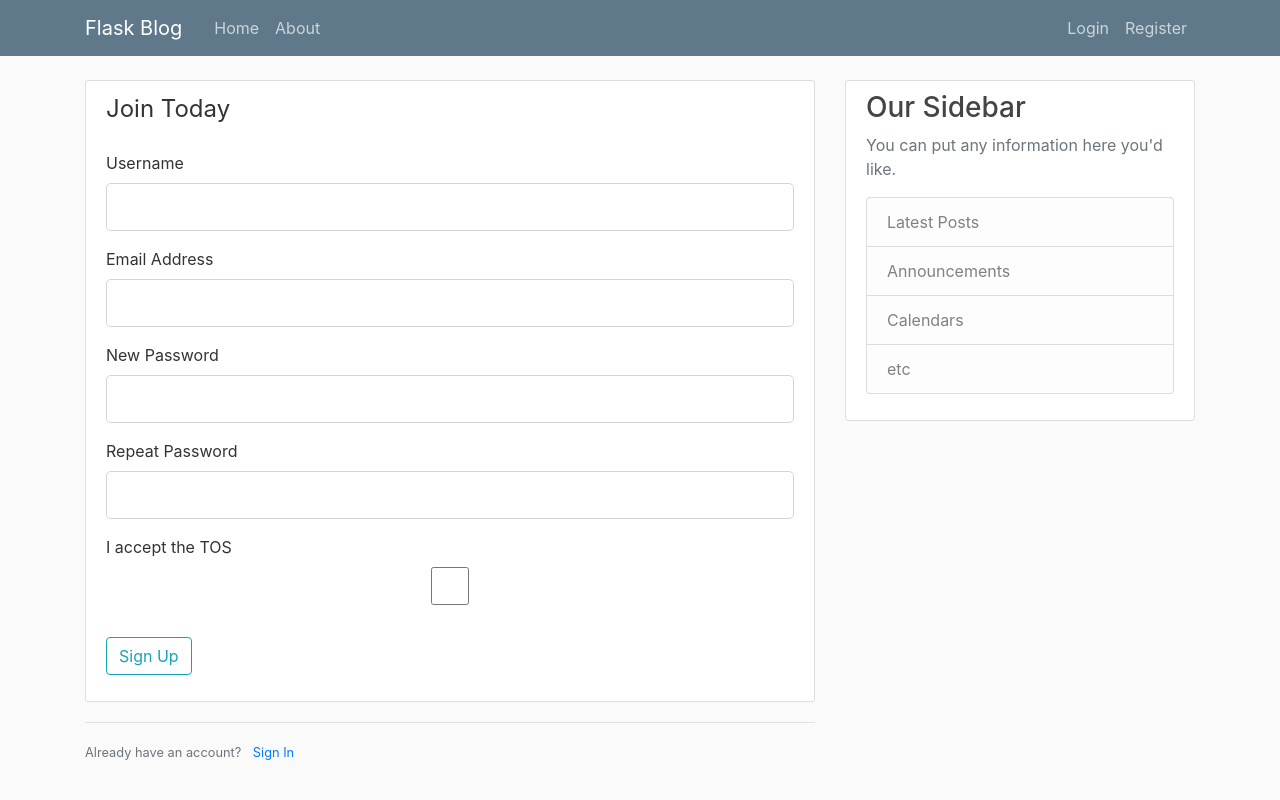
After one commit to itsmekathi/FlaskApplications, a Flask app: page /register in a window 1280 px wide. The commit adds this page. Run offline with Flask 2, Linux system fonts and the light colour scheme; parts of the project's set-up code (start-up, migrations or seed data) failed here and were passed over; some libraries are stand-ins or nearby versions.

Commit message:
Added new register and login forms with pages

```diff
--- a/Flask_Blog/app.py
+++ b/Flask_Blog/app.py
@@ -1,5 +1,9 @@
-from flask import Flask, render_template, url_for
+from flask import Flask, render_template, url_for, flash, redirect, request
+from forms import RegistrationForm, LoginForm
+
+
 app = Flask(__name__)
+app.config['SECRET_KEY'] = "78d6591fb4fc8282aa2b017a56960355"
 
 posts = [
     {
@@ -35,10 +39,30 @@ def home():
     return render_template('home.html', posts=posts)
 
 
+@app.route('/user/<name>')
+def user(name):
+    return render_template('user.html', user=user)
+
+
 @app.route('/about')
 def about():
     return render_template('about.html', title="About")
 
 
+@app.route('/register', methods=['GET', 'POST'])
+def register():
+    form = RegistrationForm(request.form)
+    if request.method == 'POST' and form.validate():
+        flash(f'Account created for {form.username.data}!', 'success')
+        return redirect(url_for('login'))
+    return render_template('register.html', title='Register', form=form)
+
+
+@app.route('/login')
+def login():
+    form = LoginForm()
+    return render_template('login.html', title='Login', form=form)
+
+
 if __name__ == '__main__':
     app.run()
--- /dev/null
+++ b/Flask_Blog/forms.py
@@ -0,0 +1,26 @@
+from flask_wtf import FlaskForm
+from wtforms import StringField, PasswordField, SubmitField, BooleanField
+from wtforms.validators import DataRequired, Length, Email, EqualTo
+from wtforms import validators
+
+
+class RegistrationForm(FlaskForm):
+    username = StringField('Username', [validators.Length(min=4, max=25)])
+    email = StringField(
+        'Email Address', [validators.Length(min=6, max=35)])
+    password = PasswordField('New Password', [
+        validators.DataRequired(),
+        validators.EqualTo('confirm', message='Passwords must match')
+    ])
+    confirm = PasswordField('Repeat Password')
+    accept_tos = BooleanField(
+        'I accept the TOS', [validators.DataRequired()])
+    submit = SubmitField('Sign Up')
+
+
+class LoginForm(FlaskForm):
+    email = StringField('Email', validators=[DataRequired(), Email])
+    password = PasswordField('Password', validators=[
+                             DataRequired(), Length(min=4, max=16)])
+    remember = BooleanField('Remeber Me')
+    submit = SubmitField('Login')
--- a/Flask_Blog/static/main.css
+++ b/Flask_Blog/static/main.css
@@ -78,3 +78,17 @@ body {
   .account-heading {
     font-size: 2.5rem;
   }
+
+  ::-webkit-scrollbar {
+    width: 5px;
+}
+
+::-webkit-scrollbar-track {
+    -webkit-box-shadow: inset 0 0 6px rgba(0,0,0,0.3);
+    border-radius: 10px;
+}
+
+::-webkit-scrollbar-thumb {
+    border-radius: 10px;
+    -webkit-box-shadow: inset 0 0 6px rgba(0,0,0,0.5);
+}
--- a/Flask_Blog/templates/layout.html
+++ b/Flask_Blog/templates/layout.html
@@ -14,7 +14,7 @@
     <!-- Bootstrap CSS -->
     <link rel="stylesheet" href="https://stackpath.bootstrapcdn.com/bootstrap/4.3.1/css/bootstrap.min.css"
         integrity="sha384-ggOyR0iXCbMQv3Xipma34MD+dH/1fQ784/j6cY/iJTQUOhcWr7x9JvoRxT2MZw1T" crossorigin="anonymous">
-        <link rel="stylesheet" href="{{ url_for('static', filename='main.css') }}">
+    <link rel="stylesheet" href="{{ url_for('static', filename='main.css') }}">
 </head>
 
 <body>
@@ -43,6 +43,15 @@
     <main role="main" class="container">
         <div class="row">
             <div class="col-md-8">
+                {% with messages = get_flashed_messages(with_categories=true) %}
+                {% if messages %}
+                {% for category, message in messages %}
+                <div class="alert alert-{{category}}">
+                    {{ message }}
+                </div>
+                {% endfor %}
+                {% endif %}
+                {% endwith%}
                 {% block content %}{% endblock %}
             </div>
             <div class="col-md-4">
--- /dev/null
+++ b/Flask_Blog/templates/login.html
@@ -0,0 +1,4 @@
+{% extends "layout.html"%}
+{% block content %}
+<h1>Login Page</h1>
+{% endblock content %}
--- /dev/null
+++ b/Flask_Blog/templates/register.html
@@ -0,0 +1,39 @@
+{% extends "layout.html"%}
+{% block content %}
+<div class="content-section">
+    <form method="post" action="">
+        {{ form.hidden_tag() }}
+        <fieldset class="form-group">
+            <legend class="border-botton mb-4">Join Today</legend>
+            <div class="form-group">
+                {{ form.username.label(class="form-control-label") }}
+                {{ form.username(class="form-control form-control-lg") }}
+            </div>
+            <div class="form-group">
+                {{ form.email.label(class="form-control-label") }}
+                {{ form.email(class="form-control form-control-lg") }}
+            </div>
+            <div class="form-group">
+                {{ form.password.label(class="form-control-label") }}
+                {{ form.password(class="form-control form-control-lg") }}
+            </div>
+            <div class="form-group">
+                {{ form.confirm.label(class="form-control-label") }}
+                {{ form.confirm(class="form-control form-control-lg") }}
+            </div>
+            <div class="form-group">
+                {{form.accept_tos.label(class="form-control-label") }}
+                {{form.accept_tos(class="form-control form-control-xs")}}
+            </div>
+        </fieldset>
+        <div class="form-group">
+            {{ form.submit(class="btn btn-outline-info") }}
+        </div>
+    </form>
+</div>
+<div class="border-top pt-3">
+    <small class="text-muted">
+        Already have an account? <a class="ml-2" href="{{ url_for('login') }}">Sign In</a>
+    </small>
+</div>
+{% endblock content %}
--- /dev/null
+++ b/Flask_Blog/templates/user.html
@@ -0,0 +1,6 @@
+{% extends "layout.html" %}
+{% block content %}
+{% if user %}
+<h1>Hello, {{ user }}</h1>
+{% endif%}
+{% endblock %}
```
